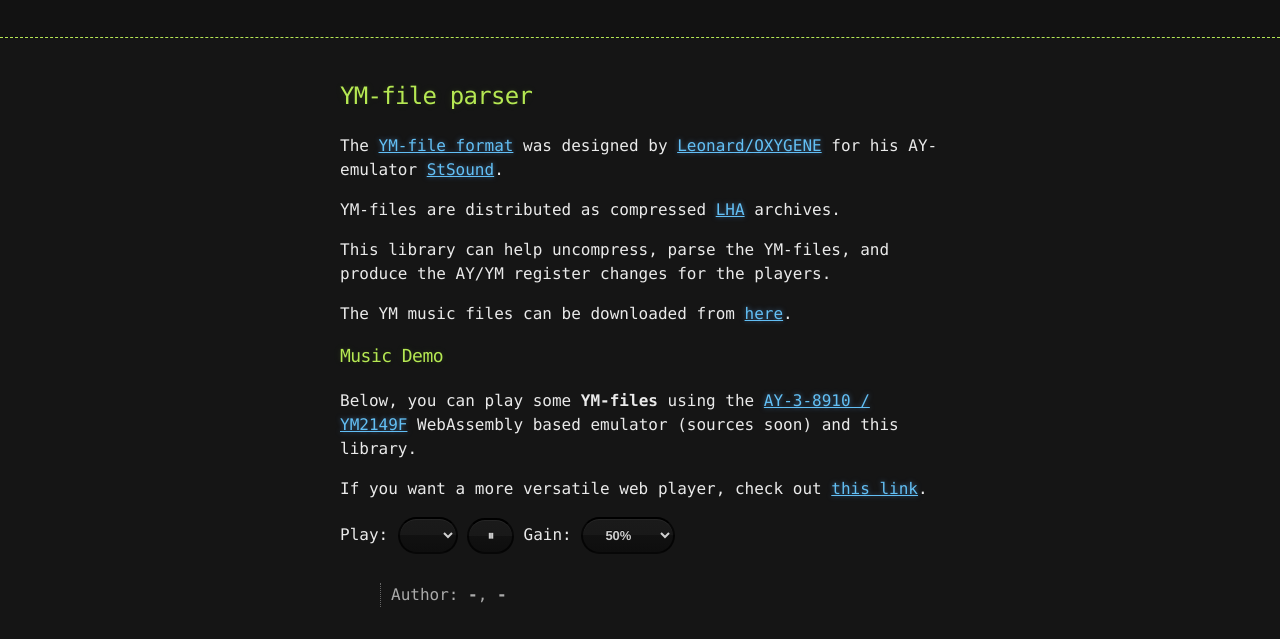
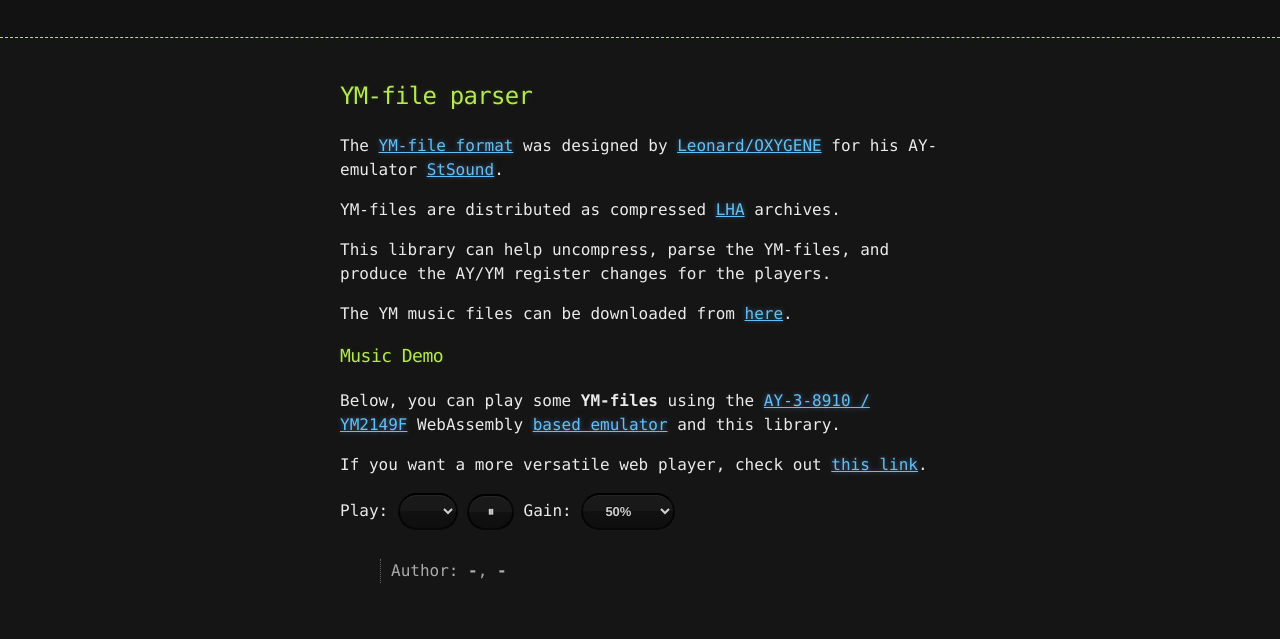
Before and after one commit to royaltm/rust-ym-file-parser, a plain HTML site: page index.html in a window 1280 px wide. Shown: the part 155-794 px from the top of the page. Drawn offline with Linux system fonts and the light colour scheme; no server answers; a script that the page names is missing.

Commit message:
Update index.html

```diff
--- a/index.html
+++ b/index.html
@@ -35,7 +35,7 @@
 <p>This library can help uncompress, parse the YM-files, and produce the AY/YM register changes for the players.</p>
 <p>The YM music files can be downloaded from <a href="https://bulba.untergrund.net/main_e.htm" target="_blank">here</a>.</p>
 <h3>Music Demo</h3>
-<p>Below, you can play some <strong>YM-files</strong> using the <a href="https://en.wikipedia.org/wiki/General_Instrument_AY-3-8910" target="_blank">AY-3-8910 / YM2149F</a> WebAssembly based emulator (sources soon) and this library.</p>
+<p>Below, you can play some <strong>YM-files</strong> using the <a href="https://en.wikipedia.org/wiki/General_Instrument_AY-3-8910" target="_blank">AY-3-8910 / YM2149F</a> WebAssembly <a href="https://royaltm.github.io/spectrusty/" target="_blank">based emulator</a> and this library.</p>
 <p>If you want a more versatile web player, check out <a href="https://yeondir.com/ay/">this link</a>.</p>
 <p>
   Play: <select id="ym-choice" class="btn"><option></option></select>
```
